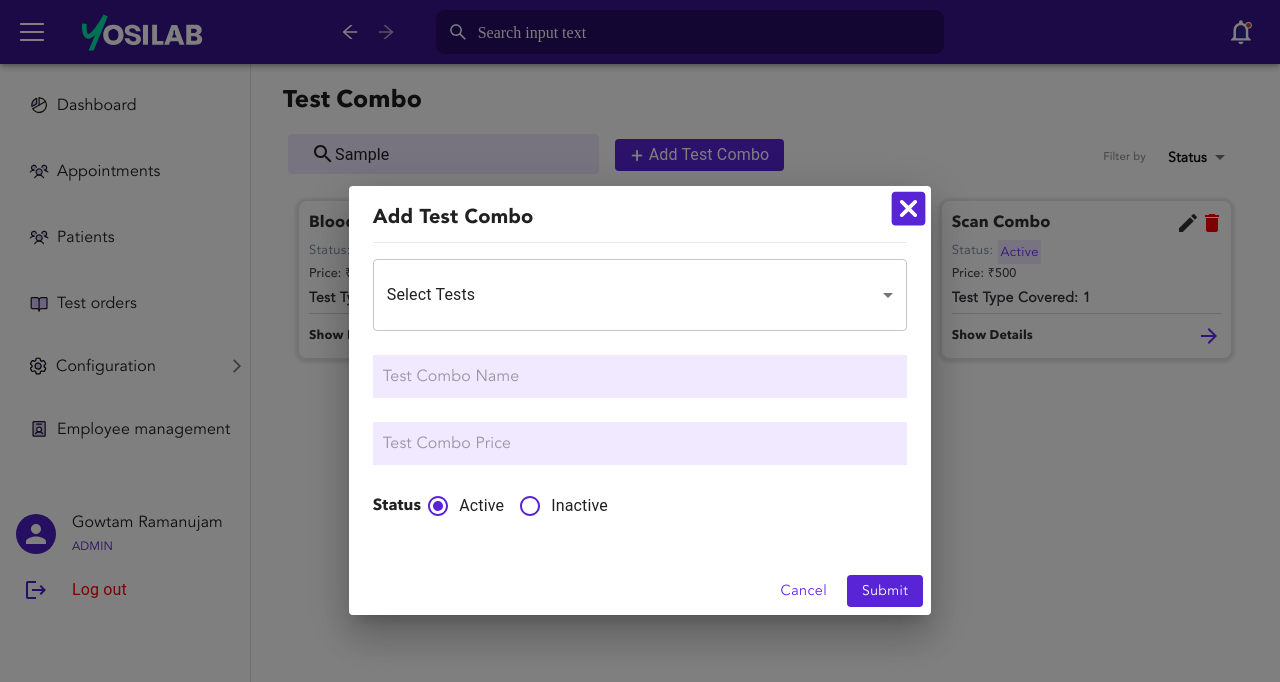
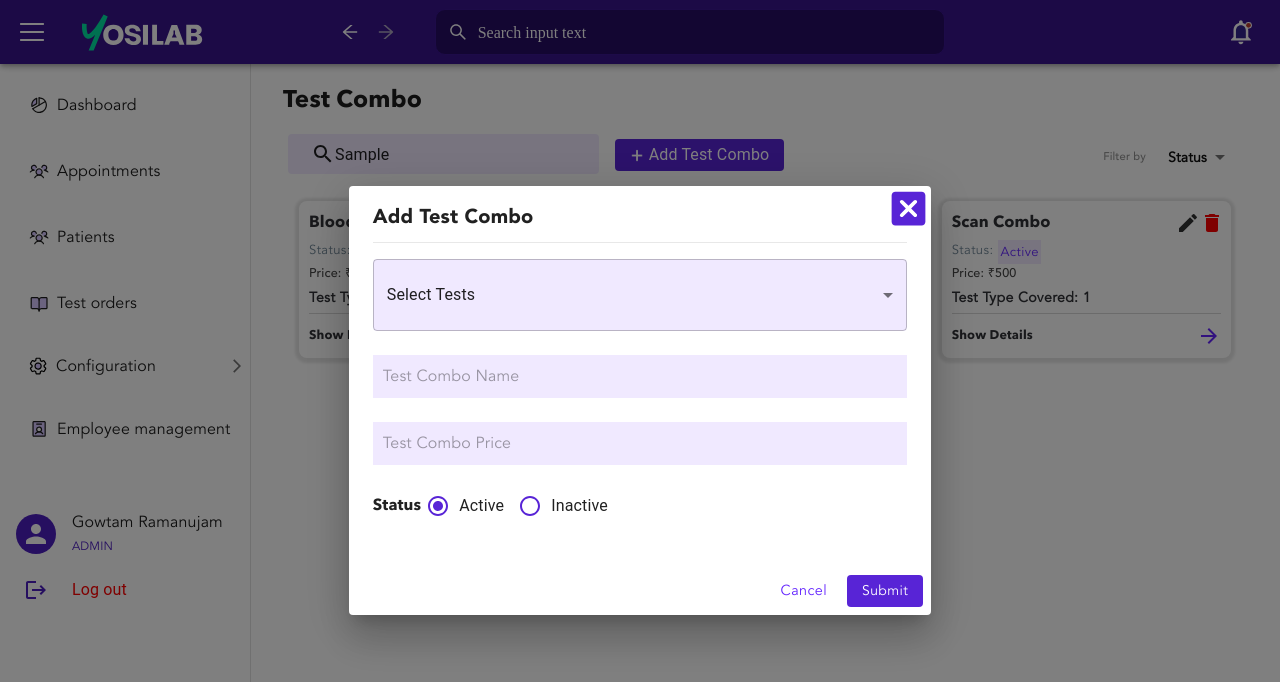
Before and after one commit to balasabi/yosi, a Next.js app: page /configure/test-combo in a window 1280 px wide. Both pictures are taken after typing "Sample" into the empty fields and a click on the button "Add Test Combo". Shown: the top 682 px of the page. Built offline with nearby package versions, Linux system fonts and the light colour scheme.

Commit message:
code added

```diff
--- a/src/screens/Configure/TestCombo.js
+++ b/src/screens/Configure/TestCombo.js
@@ -203,8 +203,8 @@ function TestCombo(props) {
                     </Grid>
                     {/* */}
                 </Grid>
-                <Grid item xs={12} style={{}}>
-                    <Grid container style={{}}>
+                <Grid item xs={12} >
+                    <Grid container>
                         {!!displayTestComboRecord && displayTestComboRecord.length > 0 ? displayTestComboRecord.map((item, index) =>
                             <Grid item xs={12} sm={6} md={6} lg={4} xl={4} key={index.toString()}>
                                 <Table>
@@ -278,17 +278,18 @@ function TestCombo(props) {
                             <Grid item xs={12}>
                                 <Grid container>
                                     <Grid item xs={12}>
-                                        <Select
+                                        <Select style={{backgroundColor:"#F0E9FF"}}
                                             labelId="mutiple-select-label"
                                             displayEmpty
                                             multiple
                                             fullWidth
                                             size='small'
+
                                             value={state.selectedTestType !== undefined && state.selectedTestType}
                                             onChange={(e) => handleChange(e)}
                                             renderValue={(selected) => {
                                                 if (selected.length === 0) {
-                                                    return <p>Select Tests </p>;
+                                                    return <p>Select Tests</p>;
                                                 }
                                                 return selected.join(', ');
                                             }}
```
